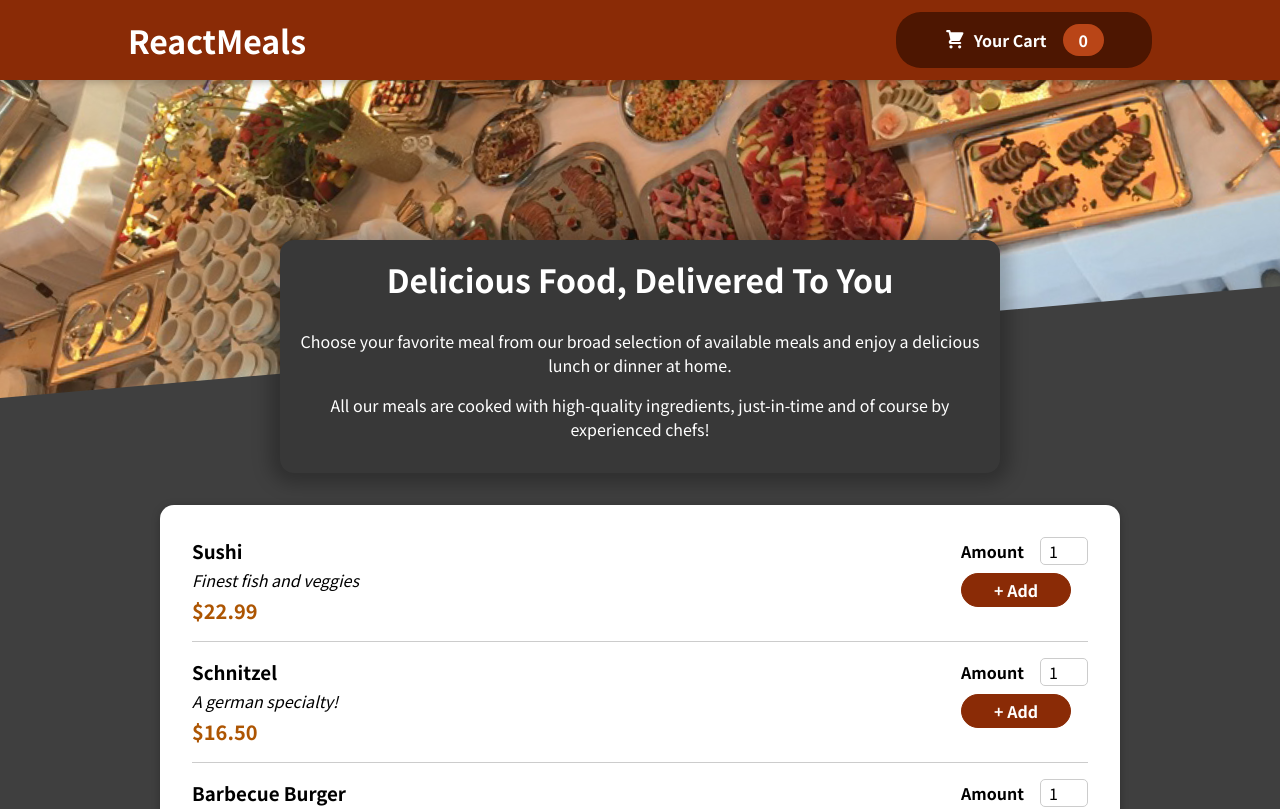
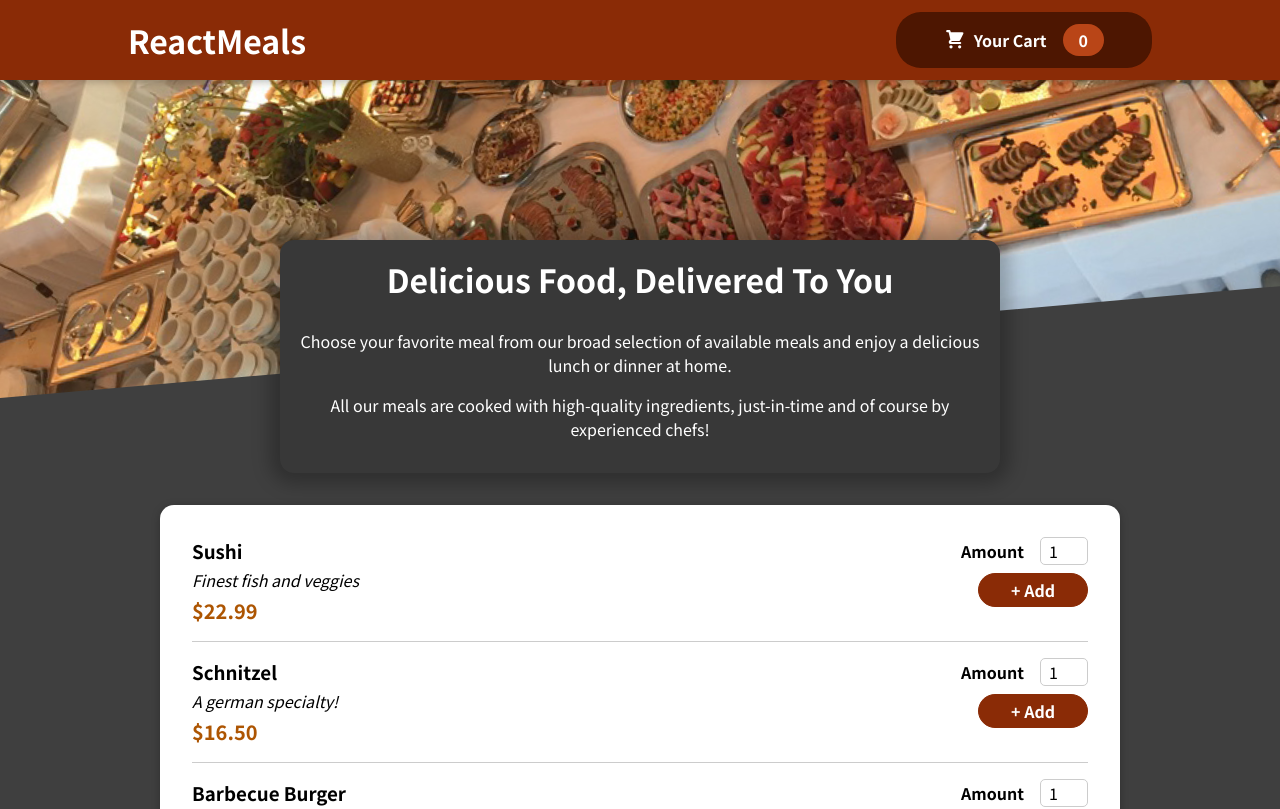
Before and after one commit to jieunheo/react, a React (Create React App) app in the folder 03-practice-project/: page / in a window 1280 px wide. Shown: the top 809 px of the page. Built offline with nearby package versions, Linux system fonts and the light colour scheme.

Commit message:
item form 의 input 값을 받아 context 값을 수정하여 반영

```diff
--- a/03-practice-project/src/components/Meals/AvailableMeals.js
+++ b/03-practice-project/src/components/Meals/AvailableMeals.js
@@ -32,8 +32,8 @@ const DUMMY_MEALS = [
 ];
 
 const AvailableMeals = () => {
-  const dummyList = DUMMY_MEALS.map(
-    meal => <MealItem
+  const dummyList = DUMMY_MEALS.map(meal =>
+    <MealItem
       id={meal.id}
       key={meal.id}
       name={meal.name}
--- a/03-practice-project/src/components/Meals/MealItem/MealItem.js
+++ b/03-practice-project/src/components/Meals/MealItem/MealItem.js
@@ -1,10 +1,22 @@
-import React from 'react';
+import React, { useContext } from 'react';
 
 import MealItemFrom from './MealItemFrom';
+import CartContext from '../../../store/cart-context';
 import classes from './MealItem.module.css';
 
 const MealItem = props => {
+  const cartContext = useContext(CartContext);
   const price = `$${props.price.toFixed(2)}`;
+
+  const addToCartHandler = amount => {
+    cartContext.addItem({
+      id: props.id,
+      name: props.name,
+      amount: amount,
+      price: props.price
+    });
+  };
+
   return (
       <li className={classes.meal}>
         <div>
@@ -13,7 +25,7 @@ const MealItem = props => {
           <div className={classes.price}>{price}</div>
         </div>
         <div>
-            <MealItemFrom id={props.id} />
+          <MealItemFrom onAddToCart={addToCartHandler} />
         </div>
       </li>
   );
--- a/03-practice-project/src/components/Meals/MealItem/MealItemFrom.js
+++ b/03-practice-project/src/components/Meals/MealItem/MealItemFrom.js
@@ -1,12 +1,31 @@
-import React from 'react';
+import React, { useRef, useState } from 'react';
 
 import Input from '../../UI/Input';
 import classes from './MealItemFrom.module.css';
 
 const MealItemFrom = props => {
+  const [amountIsValid, setAmountIsValid] = useState(true);
+  const amountInputRef = useRef();
+
+  const submitHandler = event => {
+    event.preventDefault();
+
+    const enteredAmount = amountInputRef.current.value;
+    const enteredAmountNumber = +enteredAmount;
+
+    if(enteredAmount.trim().length === 0 || enteredAmountNumber < 1 || enteredAmountNumber > 5) {
+      // 입력값이 없거나 1 ~ 5 사이의 숫자가 아닌 경우 return
+      setAmountIsValid(false);
+      return;
+    }
+
+    props.onAddToCart(enteredAmountNumber);
+  };
+
   return (
-    <from className={classes.form}>
+    <form className={classes.form} onSubmit={submitHandler}>
       <Input
+        ref={amountInputRef}
         label='Amount'
         input={{
           id: 'amount_' + props.id,
@@ -18,7 +37,8 @@ const MealItemFrom = props => {
         }}
       />
       <button>+ Add</button>
-    </from>
+      {!amountIsValid && <p>Please enter s valid amount (1-5).</p>}
+    </form>
   );
 }
 
--- a/03-practice-project/src/components/UI/Input.js
+++ b/03-practice-project/src/components/UI/Input.js
@@ -2,12 +2,14 @@ import React from 'react';
 
 import classes from './Input.module.css';
 
-const Input = props => {
+// forwardRef: 상위 컴포넌트에서 useRef를 이용하여 넘겨주는 ref 값을 받아
+//             해당 인풋에 접근할 수 있다.
+const Input = React.forwardRef((props, ref) => {
   return (
     <div className={classes.input}>
       <label htmlFor={props.input.id}>{props.label}</label>
-      <input {...props.input} />
+      <input ref={ref} {...props.input} />
     </div>
   );
-}
+});
  export default Input;
--- a/03-practice-project/src/store/CartProvider.js
+++ b/03-practice-project/src/store/CartProvider.js
@@ -20,9 +20,6 @@ const cartReducer = (state, action) => {
       items: updatedItems,
       totalAmount: updateTotalAmount
     }
-
-  } else if (action.type === 'REMOVE') {
-
   }
 
   return defaultCartState;
```
Lines whose indentation alone changed are shown as unchanged.
